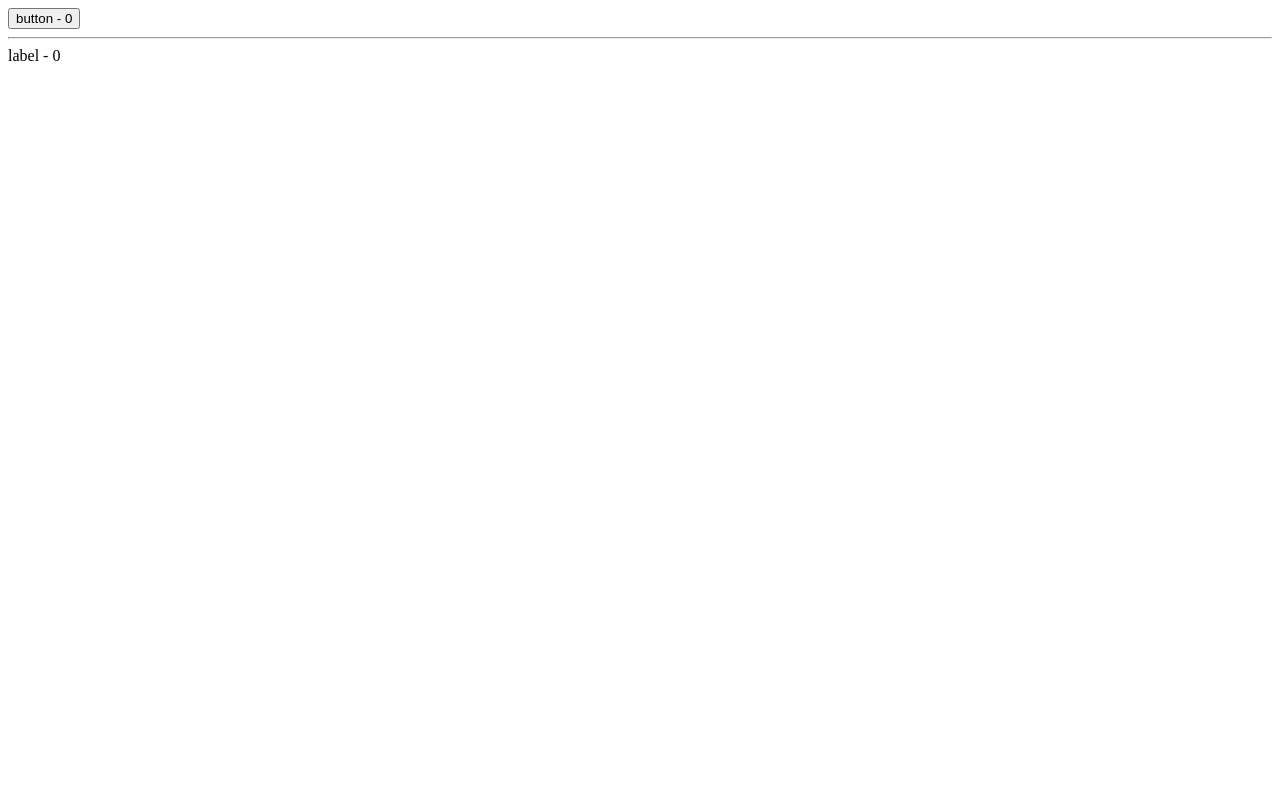
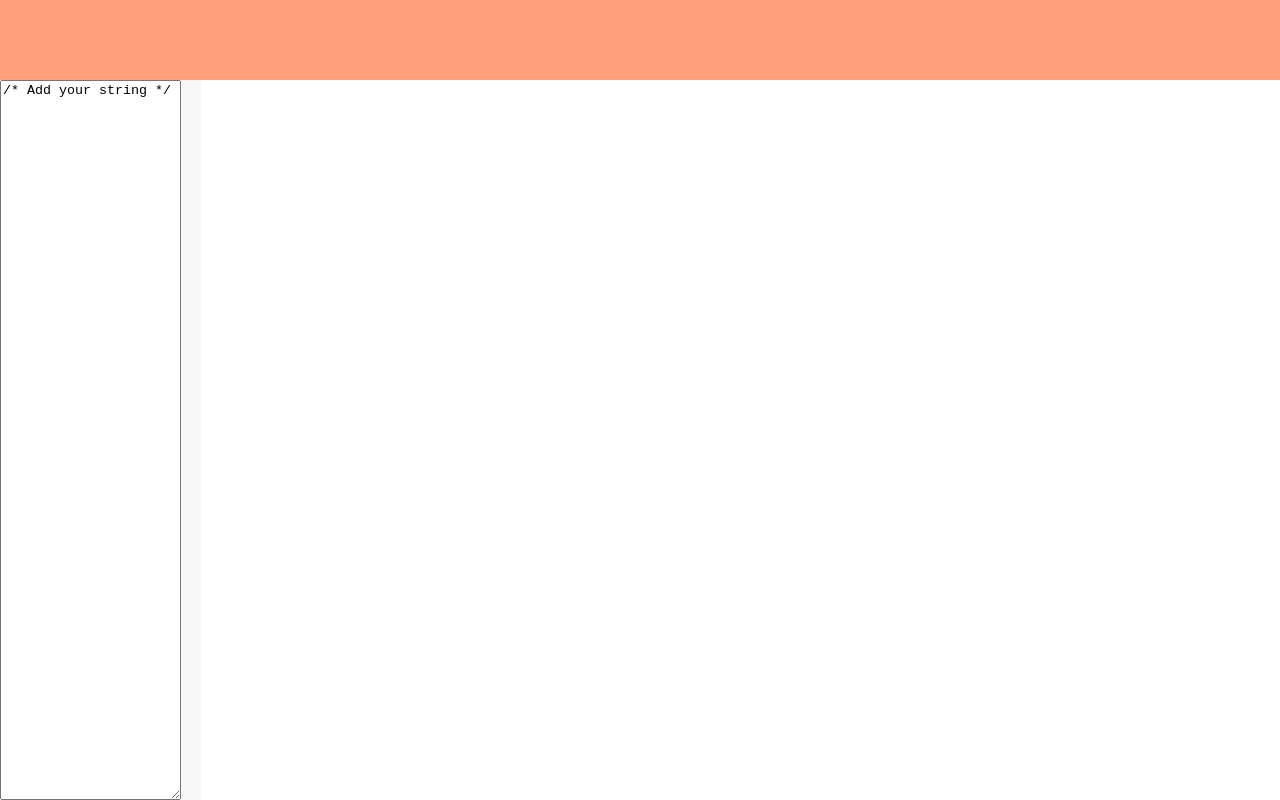
Before and after one commit to russellf9/learn-react-egghead, a React (Create React App) app: page / in a window 1280 px wide. Built offline with nearby package versions, Linux system fonts and the light colour scheme.

Commit message:
Egghead - React - Lesson 16 - Control React Component Updates When New Props Are Received

```diff
--- a/public/index.html
+++ b/public/index.html
@@ -3,6 +3,7 @@
 <head>
     <meta charset="UTF-8">
     <title>React App</title>
+    <script src="https://cdnjs.cloudflare.com/ajax/libs/babel-standalone/6.26.0/babel.min.js"></script>
 </head>
 <body>
     <div id="root"></div>
--- /dev/null
+++ b/src/App.css
@@ -0,0 +1,32 @@
+body {
+    margin: 0;
+    padding: 0;
+    font-family: monospace;
+}
+
+header {
+    display: block;
+    height: 10vh;
+    overflow: auto;
+    background-color: lightsalmon;
+    color: darkred;
+    font-size: 28px;
+}
+
+.container {
+    height: 90vh;
+    display: flex;
+}
+
+pre {
+    background-color: #f8f8f8;
+    font-family: monospace;
+    font-size: 28px;
+    margin: 0;
+    padding: 10px;
+    color: dimgrey;
+}
+
+textarea:focus {
+    outline: 0;
+}
--- a/src/App.js
+++ b/src/App.js
@@ -1,56 +1,50 @@
 import React from 'react';
+import './App.css';
 
-// Higher Order Component to share functionality
-const HOC = (InnerComponent) => class extends React.Component {
+/* global window.Babel */
+
+class App extends React.Component {
     constructor() {
         super();
-        this.state = {count: 0};
+        this.state = {
+            input: '/* Add your string */',
+            output: '',
+            err: ''
+        }
     }
-    update() {
-        this.setState({count: this.state.count + 1})
+
+    update(e) {
+        let code = e.target.value;
+        try {
+            this.setState({
+                output: window.Babel
+                    .transform(code, {presets: ['es2015', 'react']})
+                    .code,
+                err: ''
+            })
+        }
+        catch (err) {
+            this.setState({
+                err: err.message
+            })
+        }
     }
-    componentWillMount() {
-        console.log('will mount');
-    }
-    render () {
-        return <InnerComponent
-            {...this.props}
-            {...this.state}
-            update={this.update.bind(this)}
-        />
-    }
-};
 
-class App extends React.Component {
     render() {
         return (
             <div>
-                <Button>button</Button>
-                <hr/>
-                <LabelHOC>label</LabelHOC>
+                <header> {this.state.err }</header>
+                <div className="container">
+                    <textarea
+                        onChange={this.update.bind(this)}
+                        defaultValue={this.state.input}/>
+                    <pre>
+                        {this.state.output}
+                    </pre>
+                </div>
             </div>
         )
     }
 }
 
-// Stateless Function component
-const Button = HOC((props) =>
-    <button onClick= {props.update}>{props.children} - {props.count} </button>);
-
-// Full Class Component
-class Label extends React.Component {
-    componentWillMount() {
-        console.log('Label will mount');
-    }
-    render() {
-        return(
-            <label onMouseMove={this.props.update}>
-                 {this.props.children} - {this.props.count}
-                 </label>
-        )
-    }
-}
-
-const LabelHOC = HOC(Label);
-
 export default App
```
Also changed, not shown: 1 other file (tests, documents, lock files or other folders).
